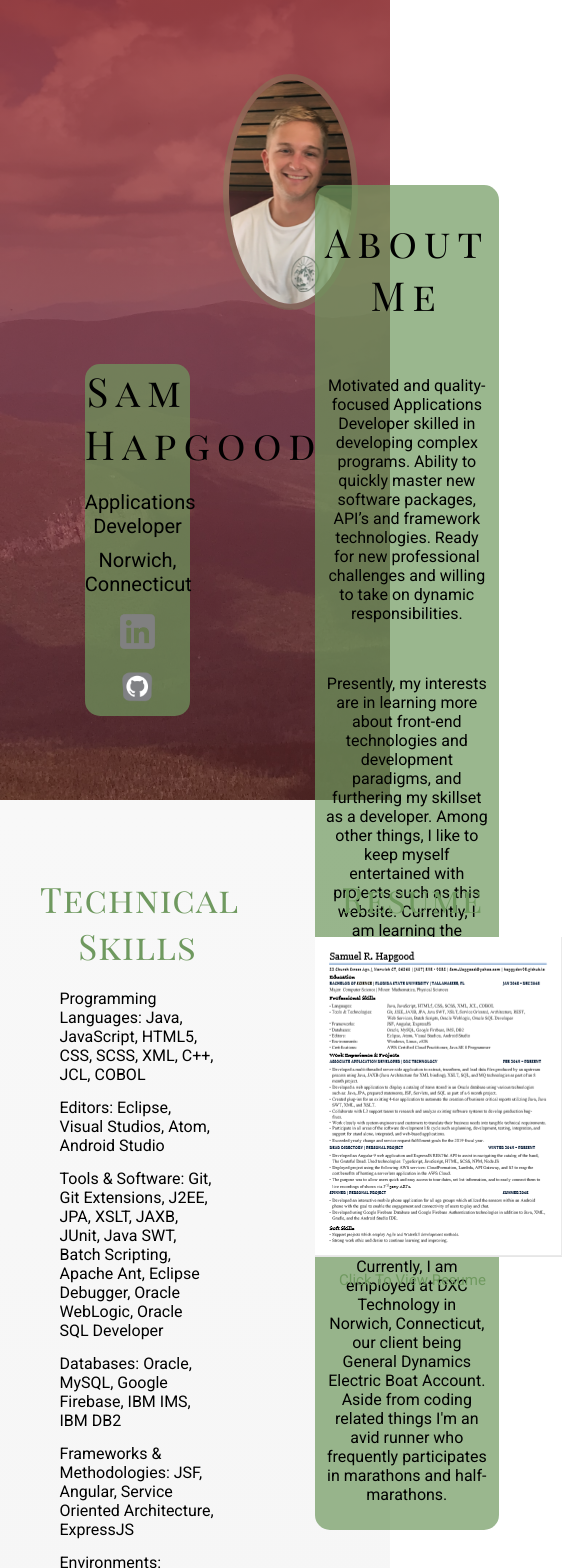
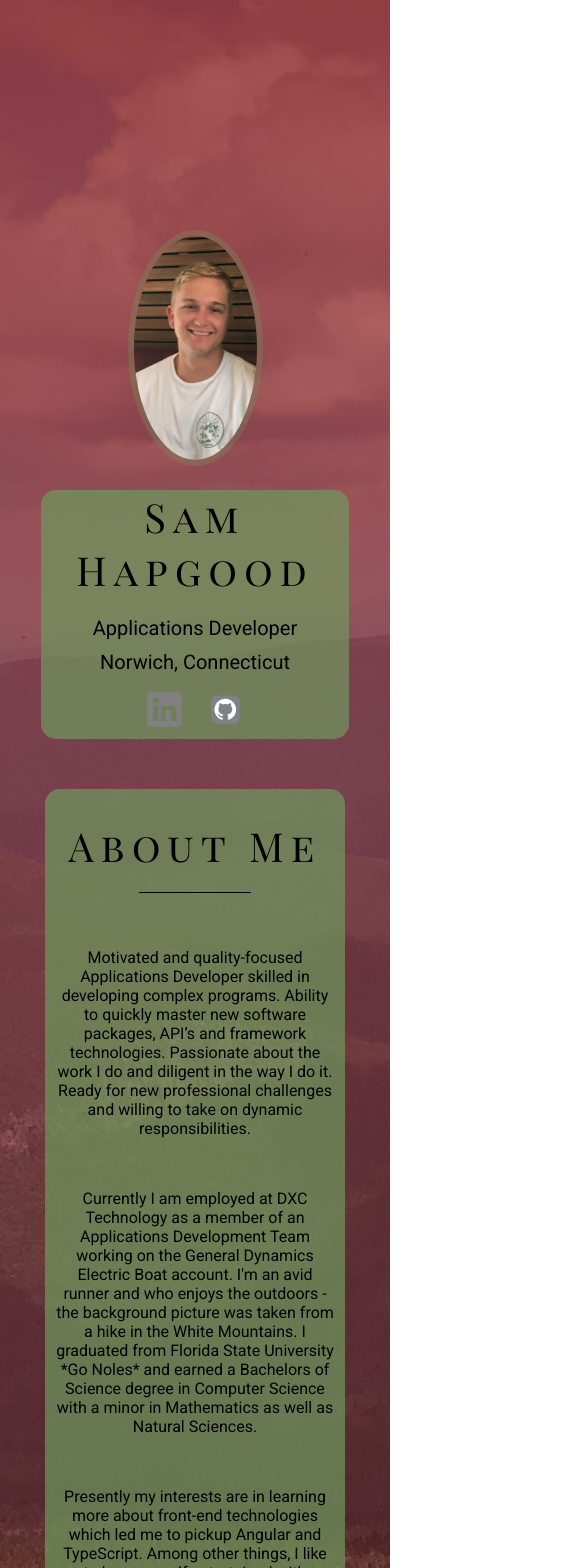
Before and after one commit to HappyDev95/HappyDev95.github.io, an Angular app: page / in a window 390 px wide. Shown: the top 1568 px of the page, 562 px wide, since content can reach past the window. Built offline with nearby package versions, Linux system fonts and the light colour scheme.

Commit message:
mobile compatible, progress

```diff
--- a/src/app/about-me/about-me.component.html
+++ b/src/app/about-me/about-me.component.html
@@ -21,24 +21,22 @@
       </div>
       <div class="contentRight">
         <div class="about-me-summary">
-          <h1>About Me</h1>
+          <h1 id="AboutMeHeader">About Me</h1>
           <br>
           <p>Motivated and quality-focused Applications Developer skilled in developing complex programs. Ability
-             to quickly master new software packages, API’s and framework technologies. Ready for new professional
-             challenges and willing to take on dynamic responsibilities.
+             to quickly master new software packages, API’s and framework technologies. Passionate about the work I do and
+             diligent in the way I do it. Ready for new professional challenges and willing to take on dynamic responsibilities.
           </p>
           <br>
-          <p>Presently, my interests are in learning more about front-end technologies and development paradigms,
-            and furthering my skillset as a developer. Among other things, I like to keep myself entertained with
-             projects such as this website. Currently, I am learning the Angular Framework, picking up TypeScript,
-             and exploring what I can do with NodeJS (check out my Dead Directory project).
+          <p>Currently I am employed at DXC Technology as a member of an Applications Development
+            Team working on the General Dynamics Electric Boat account. I'm an avid runner and who enjoys the outdoors - the background
+            picture was taken from a hike in the White Mountains. I graduated from Florida State University *Go Noles* and earned a Bachelors
+            of Science degree in Computer Science with a minor in Mathematics as well as Natural Sciences.
+          </p>
+          <br>
+          <p>Presently my interests are in learning more about front-end technologies which led me to pickup Angular and TypeScript.
+             Among other things, I like to keep myself entertained with projects such as this website, running, and consistently learning.
           <p>
-          <br>
-          <p>I graduated from Florida State University *Go Noles* and earned a Bachelors of Science in Computer Science
-             and a minor in Mathematics as well as Natural Sciences. Currently, I am employed at DXC Technology in
-             Norwich, Connecticut, our client being General Dynamics Electric Boat Account. Aside from coding related
-              things I'm an avid runner who frequently participates in marathons and half-marathons.
-          </p>
         </div>
       </div>
     </div>
@@ -98,9 +96,10 @@
       <p>Frontend development is exciting and always caught my attention as it continuously evolves. Over the course of the past year
         I have immersed myself in learning as much as I can about client-side web development with technologies like JavaScript,
         TypeScript, and Angular. This excitement led me to want to create and host my own website, and recently has brought me to the
-        AWS cloud to explore serverless content hosting and serverless APIs.
+        AWS cloud to explore serverless content hosting and serverless APIs with Lambda, S3, and CloudFormation.
       </p>
-      <p>Running, hiking, etc</p>
+      <p>I love the outdoors and the challenges it presents through activities such as running and hiking (and trying to get a new PR on the Half Marathon).
+        In the words of Seth James DeMoor, a personal inspiration of mine, "Seek Beauty, Work Hard, & Love Each Other" </p>
     </div>
   </div>
 </section>
--- a/src/app/about-me/about-me.component.scss
+++ b/src/app/about-me/about-me.component.scss
@@ -99,6 +99,15 @@ h1 {
   margin: 20px auto;
 }
 
+#AboutMeHeader:after {
+  content: "";
+  display: block;
+  margin: 0 auto;
+  width: 40%;
+  padding-top: 20px;
+  border-bottom: 1px solid black;   //red
+}
+
 h2 {
   font-family: 'Playfair Display SC', sans-serif;
   color: rgb(111, 153, 95);   //green
@@ -122,3 +131,89 @@ h4 {
   font-size: 15px;
   margin: 10px auto;
 }
+
+@media screen and (max-width: 768px) and (max-height: 1024px) {
+  .about-me-container-outer {
+    height: 1000px;
+  }
+
+  #picture-and-name {
+    padding-top: 230px;
+  }
+
+  .main-row{
+    .contentLeft{
+      margin: 0 auto;
+
+      .profile-picture {
+        height: auto;
+        width: auto;
+        margin: 0 auto;
+      }
+
+      .name-and-location {
+        margin: 0 auto;
+        width: 88%;
+      }
+    }
+
+    .contentRight{
+      margin: 0 auto;
+    }
+  }
+}
+
+@media screen and (max-width: 600px) {
+
+  .about-me-container-outer {
+    height: 100%;
+  }
+
+  .main-row {
+    display: block;
+    width: 100%;
+    height: 100%;
+
+    .contentLeft {
+      margin: auto;
+      padding: 0;
+      width: 90%;
+      padding-top: 50px;
+
+      .profile-picture {
+        height: auto;
+        width: auto;
+        margin: 0 auto;
+      }
+
+      .name-and-location {
+        width: 88%;
+        margin: 0 auto;
+      }
+    }
+
+    .contentRight {
+      margin: auto;
+      padding: 0;
+      width: 90%;
+      padding-top: 0;
+
+      .about-me-summary {
+        width: 80%;
+        margin: 0 auto;
+        margin-top: 50px;
+      }
+    }
+  }
+
+
+  h2:after {
+    content: "";
+    display: block;
+    margin: 0 auto;
+    width: 40%;
+    padding-top: 20px;
+    border-bottom: 1px solid  rgb(144, 36, 36);   //red
+  }
+
+}
--- a/src/app/projects/projects.component.html
+++ b/src/app/projects/projects.component.html
@@ -1,5 +1,5 @@
 <h1>Projects</h1>
-<section>
+<section class="projects-section">
   <div class="main-row">
     <div class="contentLeft">
       <h2>Dead Directory</h2>
--- a/src/app/projects/projects.component.scss
+++ b/src/app/projects/projects.component.scss
@@ -16,7 +16,7 @@
     margin: 50px 30px;
 
     .project-info {
-      background-color: rgb(111, 153, 95, 0.7);
+      background-color: rgb(111, 153, 95, 0.7);   //green
       border-radius: 15px;
       padding: 10px;
     }
@@ -30,8 +30,8 @@
 
     img {
       object-fit: contain;
-      height: 80%;
-      width: 80%;
+      height: 100%;
+      width: 100%;
     }
 
   }
@@ -43,6 +43,15 @@ h1 {
   letter-spacing: 7px;
   font-size: 40px;
   margin: 20px auto;
+}
+
+h1:after {
+  content: "";
+  display: block;
+  margin: 0 auto;
+  width: 40%;
+  padding-top: 20px;
+  border-bottom: 1px solid  rgb(144, 36, 36);   //red
 }
 
 h2 {
@@ -68,3 +77,35 @@ h4 {
   font-size: 15px;
   margin: 10px auto;
 }
+
+@media screen and (max-width: 600px) {
+
+  .about-me-container-outer {
+    height: 100%;
+  }
+
+  .main-row {
+    display: block;
+    width: 100%;
+    margin: 0 auto;
+
+    .contentLeft {
+      margin: 0 auto;
+      padding: 0;
+      width: 90%;
+      padding-top: 50px;
+    }
+
+    .contentRight {
+      margin: 0 auto;
+      padding: 0;
+      width: 90%;
+    }
+  }
+
+  .main-row:before {
+    content: "";
+    display: block;
+    margin-top: 25px;
+  }
+}
```
Also changed, not shown: src/assets/images/test.png (added).
